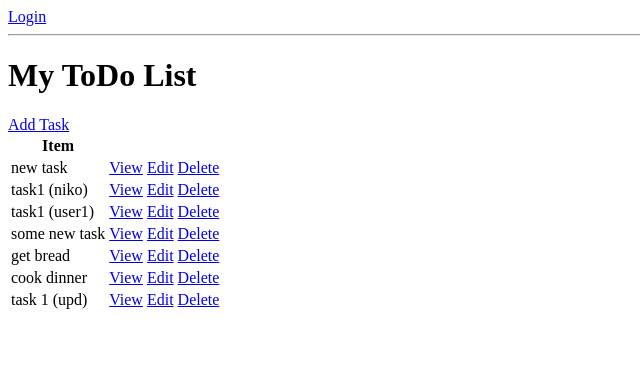
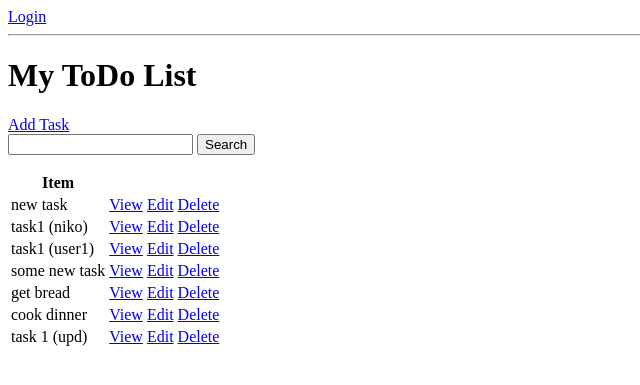
Before and after one commit to nikitayunak/django-todo-list, a Django app: template base/templates/base/task_list.html in a window 1280 px wide. Shown: the top 385 px of the page, without its empty margins (0-640 px from the left). Run offline with Django 5.2, Linux system fonts and the light colour scheme; the template is opened without the code that fills it: values that come from a table or form of the project are taken from there, others are empty; data comes from the database, SQL or seed files in the repository; both versions use the stored data as it was after the commit; parts of the project's set-up code (start-up, migrations or seed data) failed here and were passed over.

Commit message:
added search functionality

```diff
--- a/base/templates/base/task_list.html
+++ b/base/templates/base/task_list.html
@@ -14,6 +14,11 @@
 <h1>My ToDo List</h1>
 
 <a href="{% url "task-create" %}">Add Task</a>
+
+<form method="GET">
+    <input type="text" name="search-area" value="{{search_input}}">
+    <input type="submit" value="Search">
+</form>
 
 <table>
     <tr>
```
Also changed, not shown: base/views.py (+7 -0 lines), db.sqlite3.
